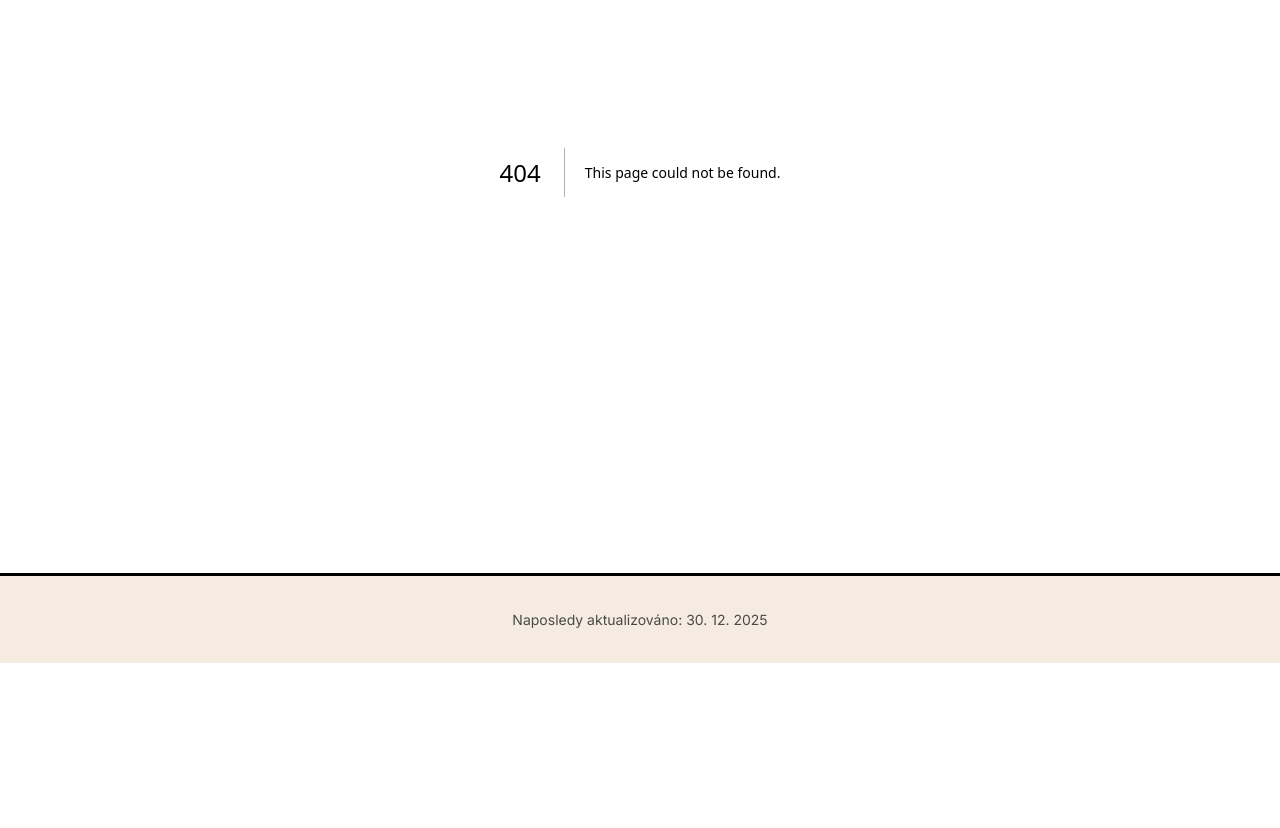
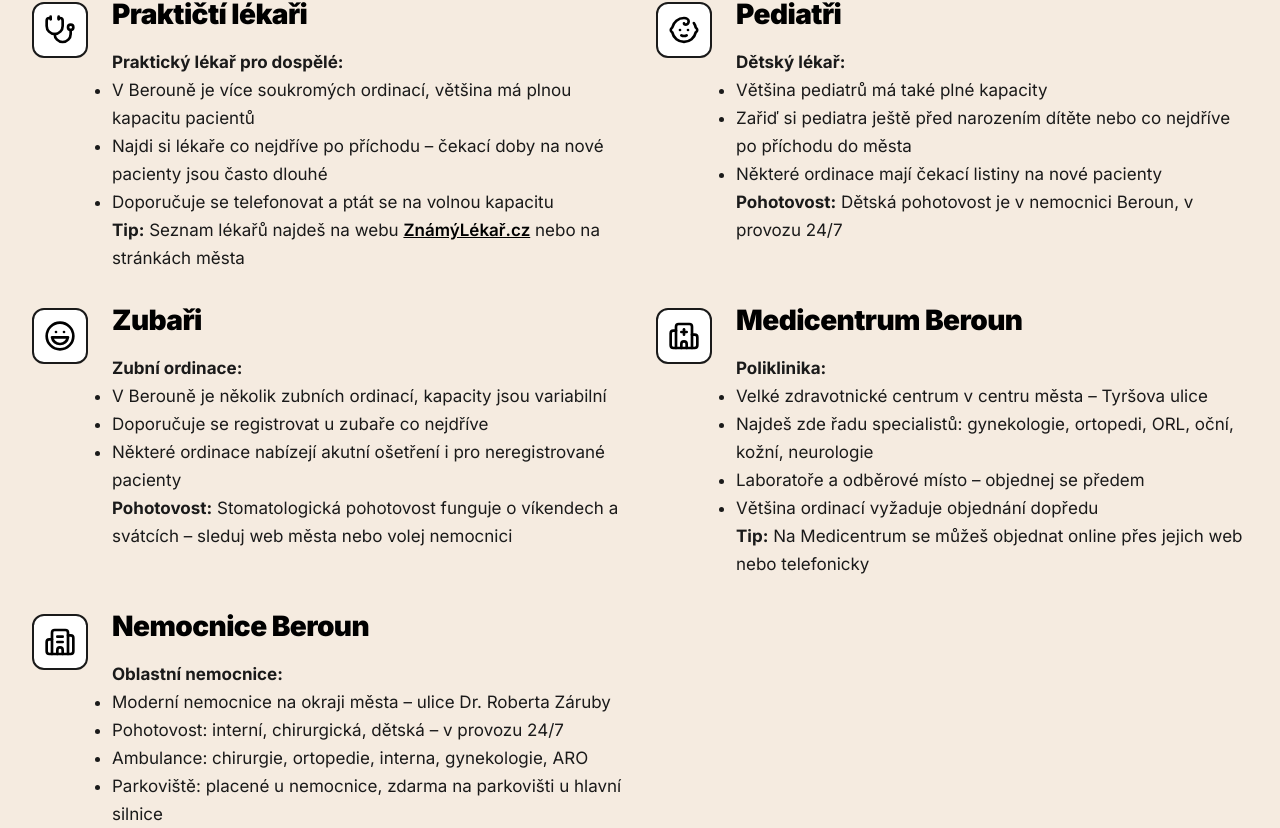
Before and after one commit to baryska/BerounGuide, a Next.js app: page /lekari in a window 1280 px wide. Before the commit this address had no page. Shown: the part 392-1220 px from the top of the page. Before the commit the page ends 1055 px from the top, so only its background shows below. Built offline with nearby package versions, Linux system fonts and the light colour scheme.

Commit message:
add page

```diff
--- a/app/layout.tsx
+++ b/app/layout.tsx
@@ -25,6 +25,7 @@ export default function RootLayout({
                 <li><Link href="/jak-funguje-mesto">Jak funguje město</Link></li>
                 <li><Link href="/verejny-prostor">Veřejný prostor</Link></li>
                 <li><Link href="/deti-a-skoly">Děti & školy</Link></li>
+                <li><Link href="/lekari">Lékaři & zdravotnictví</Link></li>
                 <li><Link href="/sport">Sport</Link></li>
                 <li><Link href="/knihovna">Knihovna</Link></li>
                 <li><Link href="/kultura">Kultura</Link></li>
--- /dev/null
+++ b/app/lekari/page.tsx
@@ -0,0 +1,127 @@
+import { SectionWithIcon } from '../components/SectionWithIcon';
+import { Stethoscope, Baby, Laugh, Hospital, Building2 } from 'lucide-react';
+
+export default function LekariPage() {
+  return (
+    <main>
+      <h1>Lékaři & zdravotnická zařízení</h1>
+
+      <p className="perex">
+        Přehled zdravotnických služeb v Berouně. Praktičtí lékaři, specialisté a nemocnice.
+      </p>
+
+      <SectionWithIcon icon={Stethoscope} title="Praktičtí lékaři">
+        <p>
+          <strong>Praktický lékař pro dospělé:</strong>
+        </p>
+        <ul>
+          <li>
+            V Berouně je více soukromých ordinací, většina má plnou kapacitu pacientů
+          </li>
+          <li>
+            Najdi si lékaře co nejdříve po příchodu – čekací doby na nové pacienty jsou často dlouhé
+          </li>
+          <li>
+            Doporučuje se telefonovat a ptát se na volnou kapacitu
+          </li>
+        </ul>
+        <p>
+          <strong>Tip:</strong> Seznam lékařů najdeš na webu <a href="https://www.znamylekar.cz" target="_blank" rel="noopener noreferrer">ZnámýLékař.cz</a> nebo na stránkách města
+        </p>
+      </SectionWithIcon>
+
+      <SectionWithIcon icon={Baby} title="Pediatři">
+        <p>
+          <strong>Dětský lékař:</strong>
+        </p>
+        <ul>
+          <li>
+            Většina pediatrů má také plné kapacity
+          </li>
+          <li>
+            Zařiď si pediatra ještě před narozením dítěte nebo co nejdříve po příchodu do města
+          </li>
+          <li>
+            Některé ordinace mají čekací listiny na nové pacienty
+          </li>
+        </ul>
+        <p>
+          <strong>Pohotovost:</strong> Dětská pohotovost je v nemocnici Beroun, v provozu 24/7
+        </p>
+      </SectionWithIcon>
+
+      <SectionWithIcon icon={Laugh} title="Zubaři">
+        <p>
+          <strong>Zubní ordinace:</strong>
+        </p>
+        <ul>
+          <li>
+            V Berouně je několik zubních ordinací, kapacity jsou variabilní
+          </li>
+          <li>
+            Doporučuje se registrovat u zubaře co nejdříve
+          </li>
+          <li>
+            Některé ordinace nabízejí akutní ošetření i pro neregistrované pacienty
+          </li>
+        </ul>
+        <p>
+          <strong>Pohotovost:</strong> Stomatologická pohotovost funguje o víkendech a svátcích – sleduj web města nebo volej nemocnici
+        </p>
+      </SectionWithIcon>
+
+      <SectionWithIcon icon={Hospital} title="Medicentrum Beroun">
+        <p>
+          <strong>Poliklinika:</strong>
+        </p>
+        <ul>
+          <li>
+            Velké zdravotnické centrum v centru města – Tyršova ulice
+          </li>
+          <li>
+            Najdeš zde řadu specialistů: gynekologie, ortopedi, ORL, oční, kožní, neurologie
+          </li>
+          <li>
+            Laboratoře a odběrové místo – objednej se předem
+          </li>
+          <li>
+            Většina ordinací vyžaduje objednání dopředu
+          </li>
+        </ul>
+        <p>
+          <strong>Tip:</strong> Na Medicentrum se můžeš objednat online přes jejich web nebo telefonicky
+        </p>
+      </SectionWithIcon>
+
+      <SectionWithIcon icon={Building2} title="Nemocnice Beroun">
+        <p>
+          <strong>Oblastní nemocnice:</strong>
+        </p>
+        <ul>
+          <li>
+            Moderní nemocnice na okraji města – ulice Dr. Roberta Záruby
+          </li>
+          <li>
+            Pohotovost: interní, chirurgická, dětská – v provozu 24/7
+          </li>
+          <li>
+            Ambulance: chirurgie, ortopedie, interna, gynekologie, ARO
+          </li>
+          <li>
+            Parkoviště: placené u nemocnice, zdarma na parkovišti u hlavní silnice
+          </li>
+        </ul>
+        <p>
+          <strong>Pohotovost:</strong>
+        </p>
+        <ul>
+          <li><strong>Dospělí:</strong> Lékařská pohotovost pro dospělé Po–Pá 16:00–22:00, So–Ne a svátky 8:00–20:00</li>
+          <li><strong>Děti:</strong> Dětská pohotovost 24/7</li>
+        </ul>
+        <p>
+          <strong>Kontakt:</strong> Tel.: 311 622 111 (ústředna)
+        </p>
+      </SectionWithIcon>
+    </main>
+  );
+}
```
